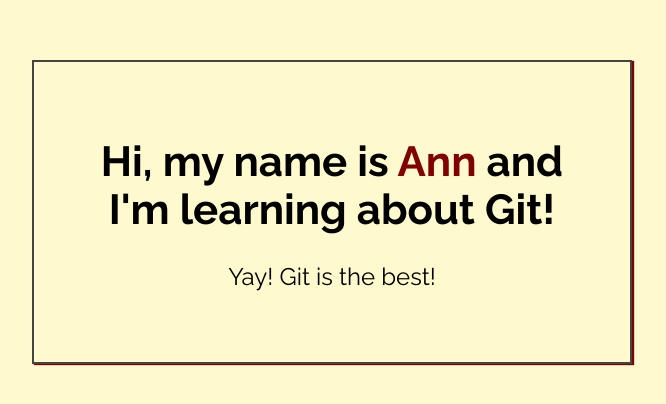
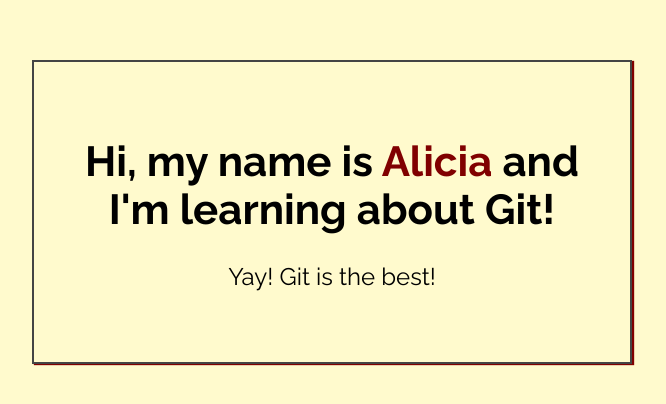
Before and after one commit to aliciahargrove/my-first-repo, a plain HTML site: page index.html in a window 1280 px wide. Shown: the part 188-592 px from the top of the page, without its empty margins (308-974 px from the left). Drawn offline with Linux system fonts and the light colour scheme.

Commit message:
Added name to index.html

```diff
--- a/index.html
+++ b/index.html
@@ -14,7 +14,7 @@
 <body>
 
     <div class="greeting">
-        <h1>Hi, my name is <span class="highlight">Ann</span> and I'm learning about Git! </h1>
+        <h1>Hi, my name is <span class="highlight">Alicia</span> and I'm learning about Git! </h1>
 
         <p>Yay! Git is the best!</p>
     </div>
```
